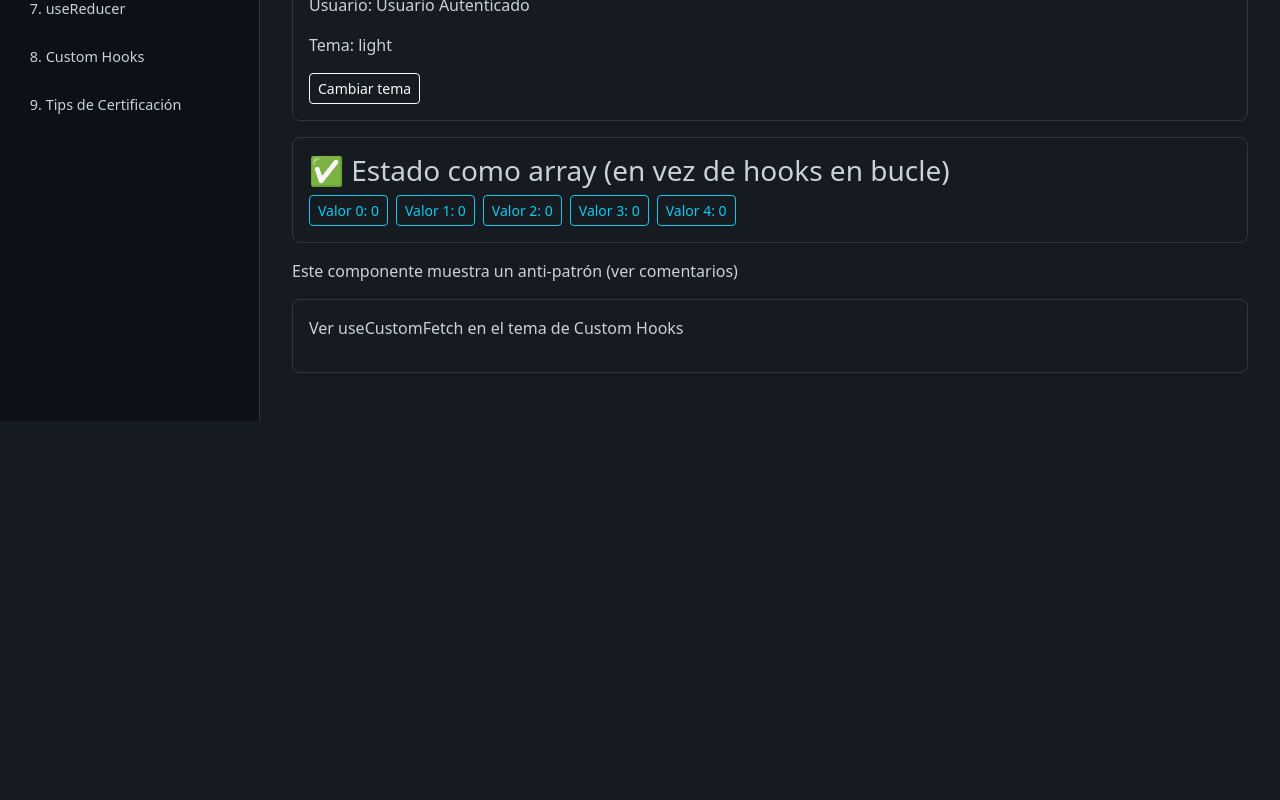
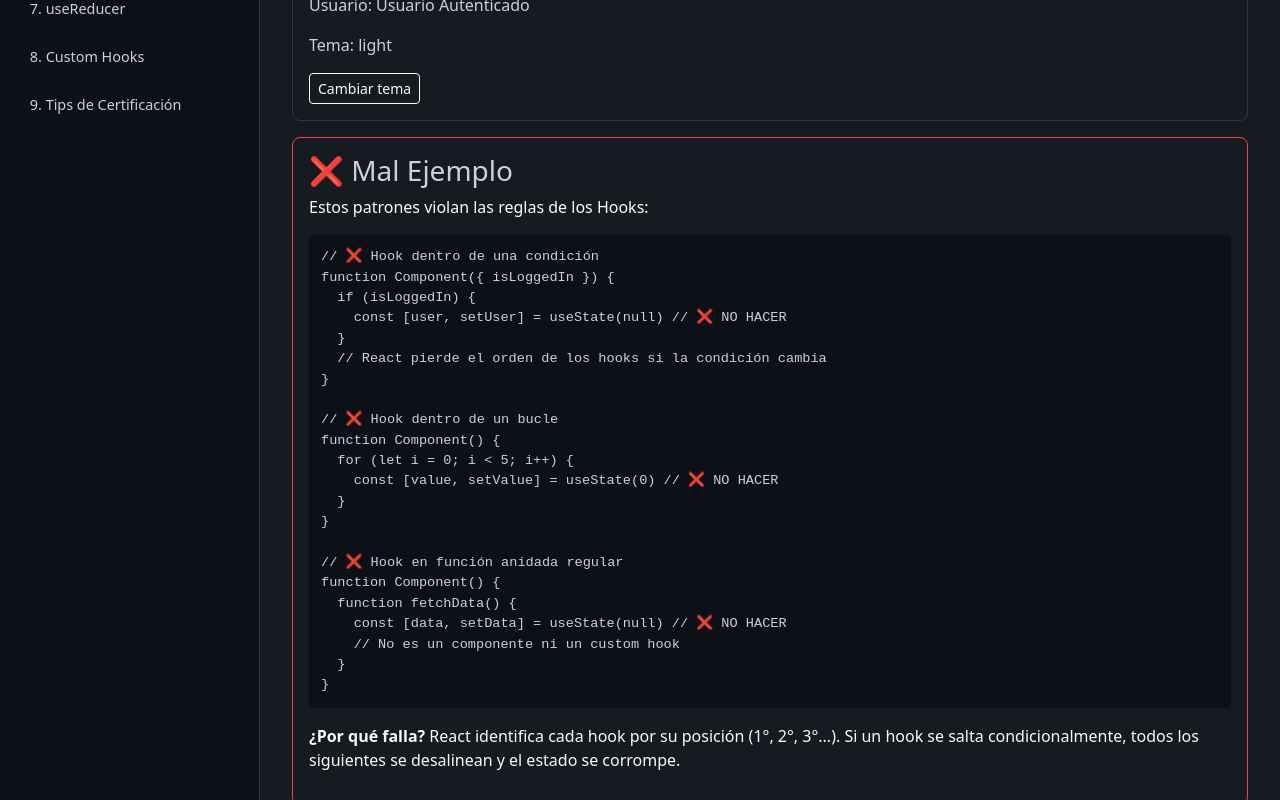
Before and after one commit to ziscko/paco-7, a React (Vite) app in the folder rn-hooks-certification/: page / in a window 1280 px wide. Shown: the part 380-1180 px from the top of the page. Before the commit the page ends 801 px from the top, so only its background shows below. Built offline with nearby package versions, Linux system fonts and the light colour scheme.

Commit message:
Fix: reorder

```diff
--- a/rn-hooks-certification/src/examples/01-reglas-fundamentales.tsx
+++ b/rn-hooks-certification/src/examples/01-reglas-fundamentales.tsx
@@ -14,25 +14,35 @@
 
 import { useState, useEffect } from 'react'
 
-// ❌ INCORRECTO: Hook dentro de una condición
-function MalEjemplo({ isLoggedIn: _isLoggedIn }: { isLoggedIn: boolean }) {
-  return <p>Este componente muestra un anti-patrón (ver comentarios)</p>
-}
-
 // ✅ CORRECTO: Hooks siempre en el nivel superior
-function BuenEjemplo({ isLoggedIn }: { isLoggedIn: boolean }) {
+function BuenEjemplo() {
   const [user, setUser] = useState<string | null>(null)
+  const [showLoggedIn, setShowLoggedIn] = useState(true)
   const [theme, setTheme] = useState('light')
 
   useEffect(() => {
-    if (isLoggedIn) {
+    if (showLoggedIn) {
       setUser('Usuario Autenticado')
     } else {
       setUser(null)
     }
-  }, [isLoggedIn])
+  }, [showLoggedIn])
 
   return (
+    <>
+      <div className="form-check mb-3">
+        <input
+          className="form-check-input"
+          type="checkbox"
+          checked={showLoggedIn}
+          onChange={(e) => setShowLoggedIn(e.target.checked)}
+          id="loginCheck"
+        />
+        <label className="form-check-label" htmlFor="loginCheck">
+          Simular usuario autenticado
+        </label>
+      </div>
+
       <div className="example-card">
         <h3>✅ Ejemplo Correcto</h3>
         <p>Usuario: {user ?? 'No autenticado'}</p>
@@ -43,6 +53,51 @@ function BuenEjemplo({ isLoggedIn }: { isLoggedIn: boolean }) {
         >
           Cambiar tema
         </button>
+      </div>
+    </>
+  )
+}
+
+// ❌ INCORRECTO: Hook dentro de una condición
+function MalEjemplo() {
+  // React depende del ORDEN de llamada de los hooks entre renders.
+  // Si un hook se salta, todos los siguientes se desalinean.
+
+  return (
+    <div className="example-card example-card--danger">
+      <h3>❌ Mal Ejemplo</h3>
+      <p className="text-light">Estos patrones violan las reglas de los Hooks:</p>
+
+      <pre className="code-block">
+        {`// ❌ Hook dentro de una condición
+function Component({ isLoggedIn }) {
+  if (isLoggedIn) {
+    const [user, setUser] = useState(null) // ❌ NO HACER
+  }
+  // React pierde el orden de los hooks si la condición cambia
+}
+
+// ❌ Hook dentro de un bucle
+function Component() {
+  for (let i = 0; i < 5; i++) {
+    const [value, setValue] = useState(0) // ❌ NO HACER
+  }
+}
+
+// ❌ Hook en función anidada regular
+function Component() {
+  function fetchData() {
+    const [data, setData] = useState(null) // ❌ NO HACER
+    // No es un componente ni un custom hook
+  }
+}`}
+      </pre>
+
+      <p className="mt-3 text-light">
+        <strong>¿Por qué falla?</strong> React identifica cada hook por su posición (1°, 2°, 3°...).
+        Si un hook se salta condicionalmente, todos los siguientes se desalinean y el estado se
+        corrompe.
+      </p>
     </div>
   )
 }
@@ -65,21 +120,12 @@ function HookEnBucle() {
           </button>
         ))}
       </div>
-    </div>
-  )
-}
-
-function HookEnFuncionAnidada() {
-  return (
-    <div className="example-card">
-      <p>Ver useCustomFetch en el tema de Custom Hooks</p>
+      {/* <pre>{JSON.stringify(values)}</pre> */}
     </div>
   )
 }
 
 export default function ReglasFundamentales() {
-  const [showLoggedIn, setShowLoggedIn] = useState(true)
-
   return (
     <div>
       <h2 className="mb-4">Tema 1: Reglas Fundamentales de los Hooks</h2>
@@ -102,23 +148,9 @@ export default function ReglasFundamentales() {
         </ol>
       </div>
 
-      <div className="form-check mb-3">
-        <input
-          className="form-check-input"
-          type="checkbox"
-          checked={showLoggedIn}
-          onChange={(e) => setShowLoggedIn(e.target.checked)}
-          id="loginCheck"
-        />
-        <label className="form-check-label" htmlFor="loginCheck">
-          Simular usuario autenticado
-        </label>
-      </div>
-
-      <BuenEjemplo isLoggedIn={showLoggedIn} />
+      <BuenEjemplo />
+      <MalEjemplo />
       <HookEnBucle />
-      <MalEjemplo isLoggedIn={showLoggedIn} />
-      <HookEnFuncionAnidada />
     </div>
   )
 }
```
Lines whose indentation alone changed are shown as unchanged.
